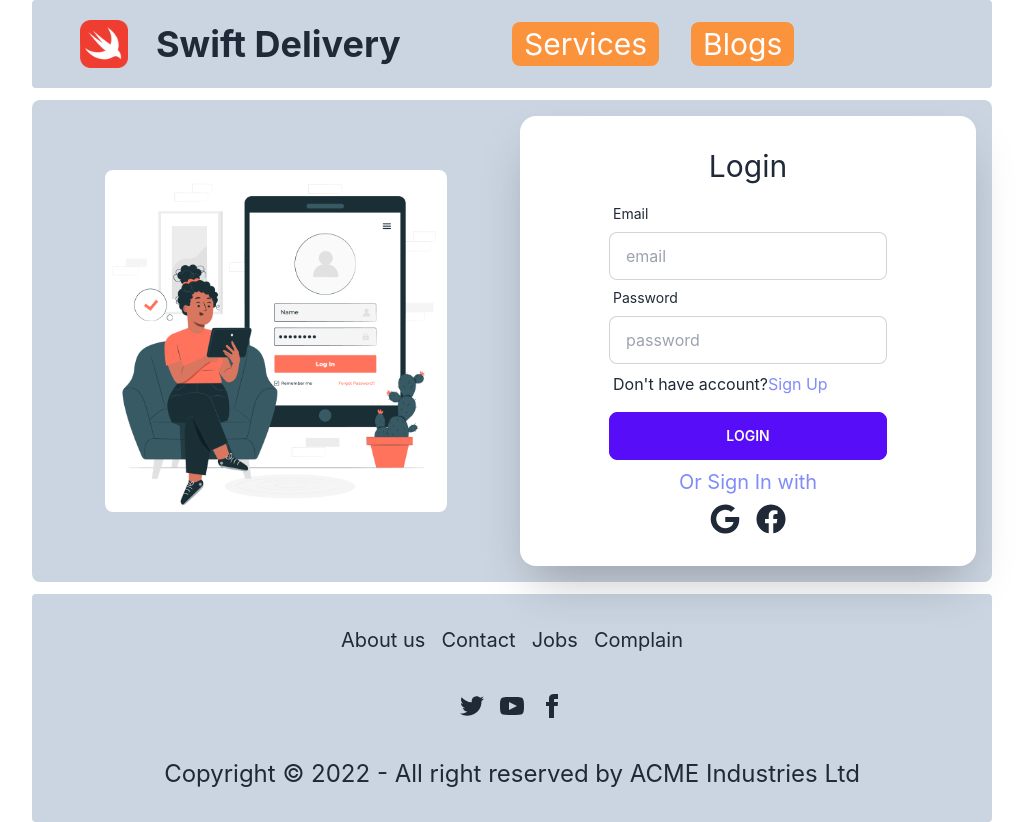
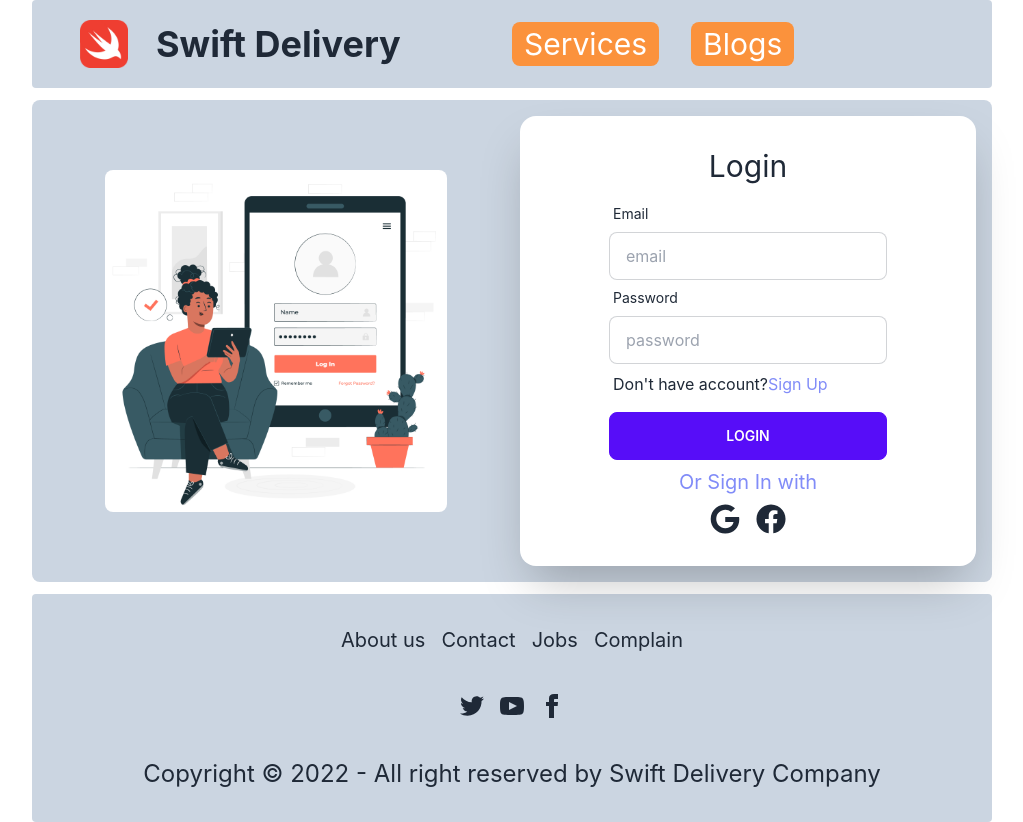
Before and after one commit to BayajidAlam/swift-delivery-client, a React (Create React App) app: page /login in a window 1280 px wide. Shown: the whole page, without its empty margins (128-1151 px from the left). Built offline with nearby package versions, Linux system fonts and the light colour scheme; no server answers.

Commit message:
reviewed

```diff
--- a/src/Components/Services/Services.js
+++ b/src/Components/Services/Services.js
@@ -13,7 +13,7 @@ const Services = () => {
 
   return (
     <div>
-      <h2 className="text-5xl text-center font-semibold">Our Services</h2>
+      <h2 className="text-4xl text-center font-semibold">Our Services</h2>
       <div className="grid lg:grid-cols-3 sm:grid-cols-1 md:grid-cols-2 gap-5 mb-10">
         {services.map((service) => (
           <Service key={service._id} service={service}></Service>
--- a/src/Context/AuthProvider.js
+++ b/src/Context/AuthProvider.js
@@ -29,11 +29,13 @@ const AuthProvider = ({children}) => {
     return signInWithPopup(auth,Provider)
   }
 
+  // log out user
   const logOutUser = () => {
     setLoading(true)
     return signOut(auth)
   }
 
+  // unmount
   useEffect(()=>{
     const unsubscribe = onAuthStateChanged(auth,(currentUser)=>{
       setUser(currentUser)
--- a/src/Pages/Login/Login.js
+++ b/src/Pages/Login/Login.js
@@ -7,6 +7,7 @@ import toast, { Toaster } from "react-hot-toast";
 import useTitle from "../../hooks/useTitle";
 
 const Login = () => {
+
   const navigate = useNavigate();
   const location = useLocation();
   const from = location.state?.from?.pathname || "/";
@@ -78,7 +79,7 @@ const Login = () => {
         <div className="h-10 w-10 mx-auto mt-10 mb-4" role="status">
           <svg
             aria-hidden="true"
-            class="mr-2 w-8 h-8 text-gray-200 animate-spin dark:text-gray-600 fill-blue-600"
+            className="mr-2 w-8 h-8 text-gray-200 animate-spin dark:text-gray-600 fill-blue-600"
             viewBox="0 0 100 101"
             fill="none"
             xmlns="http://www.w3.org/2000/svg"
@@ -92,7 +93,7 @@ const Login = () => {
               fill="currentFill"
             ></path>
           </svg>
-          <span class="sr-only">Loading...</span>
+          <span className="sr-only">Loading...</span>
         </div>
       </div>
     );
--- a/src/Pages/ServiceDetails/ServiceDetails.js
+++ b/src/Pages/ServiceDetails/ServiceDetails.js
@@ -24,6 +24,7 @@ const ServiceDetails = () => {
     if (userName === null) {
       userName = "User";
     }
+    // organizing review
     const review = {
       service: _id,
       serviceName: name,
--- a/src/Pages/UpdateReview/UpdateReview.js
+++ b/src/Pages/UpdateReview/UpdateReview.js
@@ -13,6 +13,7 @@ const UpdateReview = () => {
     event.preventDefault();
     const form = event.target;
 
+    // preventing null  for name and review of user
     let newReview = form.review.value;
     if (newReview === "") {
       newReview = review;
@@ -27,7 +28,7 @@ const UpdateReview = () => {
       newReview,
     };
 
-    // send new data to server
+    //============= send new data to server ====================//
     fetch(`https://swift-delivery-server.vercel.app/update/${_id}`, {
       method: "PUT",
       headers: {
@@ -45,6 +46,9 @@ const UpdateReview = () => {
         console.log(data);
       });
   };
+
+    //============= send new data to server ====================//
+
 
   return (
     <div className="bg-slate-300 rounded-md my-4 pt-32 pb-60">
--- a/src/Shared/Footer/Footer.js
+++ b/src/Shared/Footer/Footer.js
@@ -18,7 +18,7 @@ const Footer = () => {
       </div>
     </div>
     <div>
-      <p className='text-2xl'>Copyright © 2022 - All right reserved by ACME Industries Ltd</p>
+      <p className='text-2xl'>Copyright © 2022 - All right reserved by Swift Delivery Company</p>
     </div>
   </footer>
   );
--- a/src/Shared/Header/Header.js
+++ b/src/Shared/Header/Header.js
@@ -7,6 +7,7 @@ const Header = () => {
 
   const { user, logOutUser } = useContext(AuthContext);
 
+  // -------------log out user on click --------------------//
   const handleLogOut = () => {
     logOutUser()
     .then(()=> {
@@ -18,6 +19,7 @@ const Header = () => {
       toast.error(error.message)
     })
   }
+ // -------------log out user on click --------------------//
 
   return (
     <div className="navbar bg-slate-300 mt-0 rounded">
--- a/src/hooks/useTitle.js
+++ b/src/hooks/useTitle.js
@@ -1,5 +1,7 @@
 import { useEffect } from "react"
 
+
+// custom hook for dynamic title
 const useTitle = title => {
   useEffect(()=>{
     document.title = `${title} -Swift Delivery`;
```
Also changed, not shown: src/Pages/AddService/AddService.js (+6 -1 lines).
